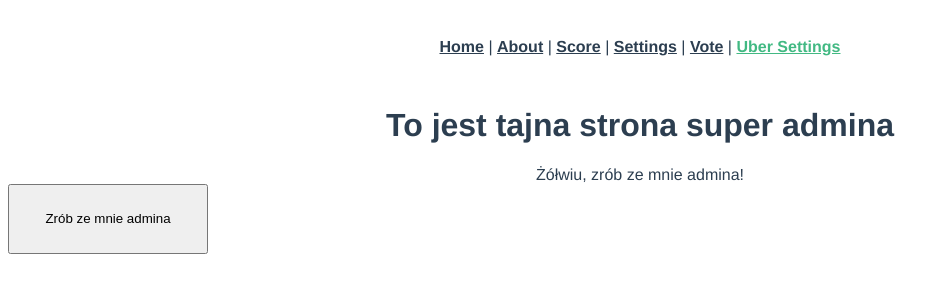
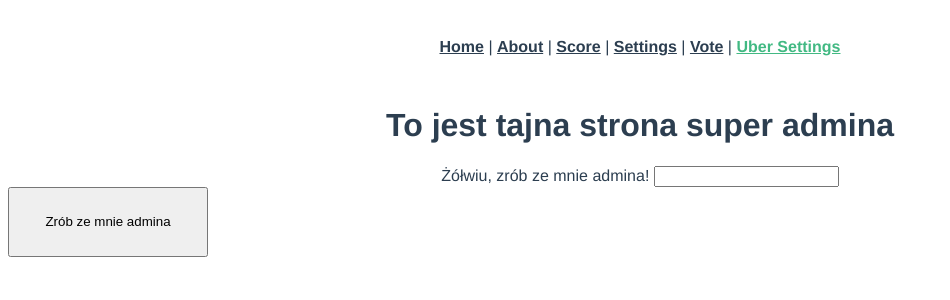
Before and after one commit to KamilCybulski/devmeetings-vue, a Vue app in the folder router/: page /#/uber-settings in a window 1280 px wide. Shown: the top 300 px of the page, without its empty margins (0-950 px from the left). Built offline with nearby package versions, Linux system fonts and the light colour scheme.

Commit message:
Lubie śliwki

```diff
--- a/router/src/components/UberControlls.vue
+++ b/router/src/components/UberControlls.vue
@@ -1,20 +1,27 @@
 <template>
   <div class="hello">
     Żółwiu, zrób ze mnie admina!
+    <BaseInput v-model="text" />
     <BaseButton @click="makeAdmin" text="Zrób ze mnie admina" />
   </div>
 </template>
 
 <script>
 import BaseButton from './common/BaseButton.vue';
+import BaseInput from './common/BaseInput.vue';
 
 export default {
   name: 'UberControlls',
   components: {
     BaseButton,
+    BaseInput,
   },
+  data: () => ({
+    text: '',
+  }),
   methods: {
-    makeAdmin: () => {
+    makeAdmin() {
+      console.log(this.text);
       localStorage.setItem('admin', 'true');
     },
   },
--- a/router/src/components/common/BaseButton.vue
+++ b/router/src/components/common/BaseButton.vue
@@ -24,12 +24,12 @@ export default {
     },
   },
   computed: {
-    isDisabled() { return this.isLoading || this.$attrs.disabled },
+    isDisabled() { return this.isLoading || this.$attrs.disabled; },
   },
   methods: {
     customClick(event) {
       this.$emit('click', event.target.value);
     },
   },
-}
+};
 </script>
--- /dev/null
+++ b/router/src/components/common/BaseInput.vue
@@ -0,0 +1,26 @@
+<template>
+  <label>
+    <input
+      type="type"
+      @input="customInput"
+    />
+  </label>
+</template>
+
+<script>
+export default {
+  name: 'BaseInput',
+  props: {
+    type: {
+      type: String,
+      required: false,
+      default: 'text',
+    },
+  },
+  methods: {
+    customInput(event) {
+      this.$emit('input', event.target.value);
+    },
+  },
+};
+</script>
```
